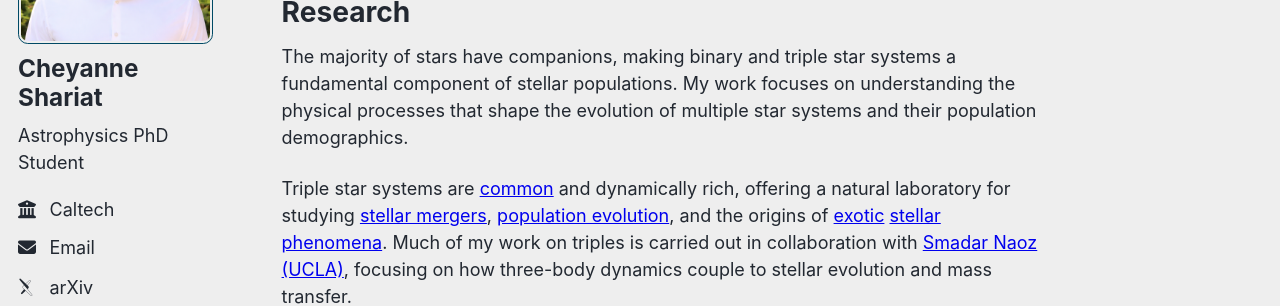
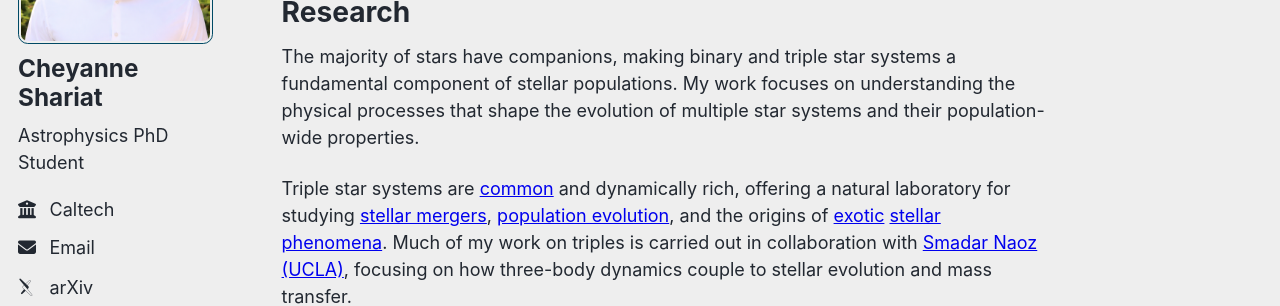
Before and after one commit to cheyanneshariat/cheyanneshariat.github.io, a Jekyll site: the page built from _pages/about.md, in a window 1280 px wide and 900 px high. Shown: the part 253-559 px from the top of the window. Built offline with Jekyll 4.4.1, drawn with Linux system fonts in a browser that asks for light colours; some web fonts are replaced; a script that is not in the unit is left out.

Commit message:
Clarify research focus on multiple star systems
Updated the description of research focus to clarify the emphasis on population-wide properties.

```diff
--- a/_pages/about.md
+++ b/_pages/about.md
@@ -12,7 +12,7 @@ I study how **stars form, interact, and evolve in multiple-star systems**, parti
 
 # Research
 The majority of stars have companions, making binary and triple star systems a fundamental component of stellar populations.
-My work focuses on understanding the physical processes that shape the evolution of multiple star systems and their population demographics.
+My work focuses on understanding the physical processes that shape the evolution of multiple star systems and their population-wide properties.
 
 Triple star systems are [common](https://ui.adsabs.harvard.edu/abs/2025PASP..137i4201S/abstract) and dynamically rich, offering a natural laboratory for studying [stellar mergers](https://ui.adsabs.harvard.edu/abs/2025ApJ...978...47S/abstract), [population evolution](https://ui.adsabs.harvard.edu/abs/2023ApJ...955L..14S/abstract), and the origins of [exotic](https://astrobites.org/2025/12/22/triple-double-do-merging-white-dwarfs-produce-frb-emitting-remnants/) [stellar](https://ui.adsabs.harvard.edu/abs/2025ApJ...983..115S/abstract) [phenomena](https://ui.adsabs.harvard.edu/abs/2025PASP..137g4201S/abstract). Much of my work on triples is carried out in collaboration with [Smadar Naoz (UCLA)](https://snaoz.astro.ucla.edu/), focusing on how three-body dynamics couple to stellar evolution and mass transfer.
 
```
